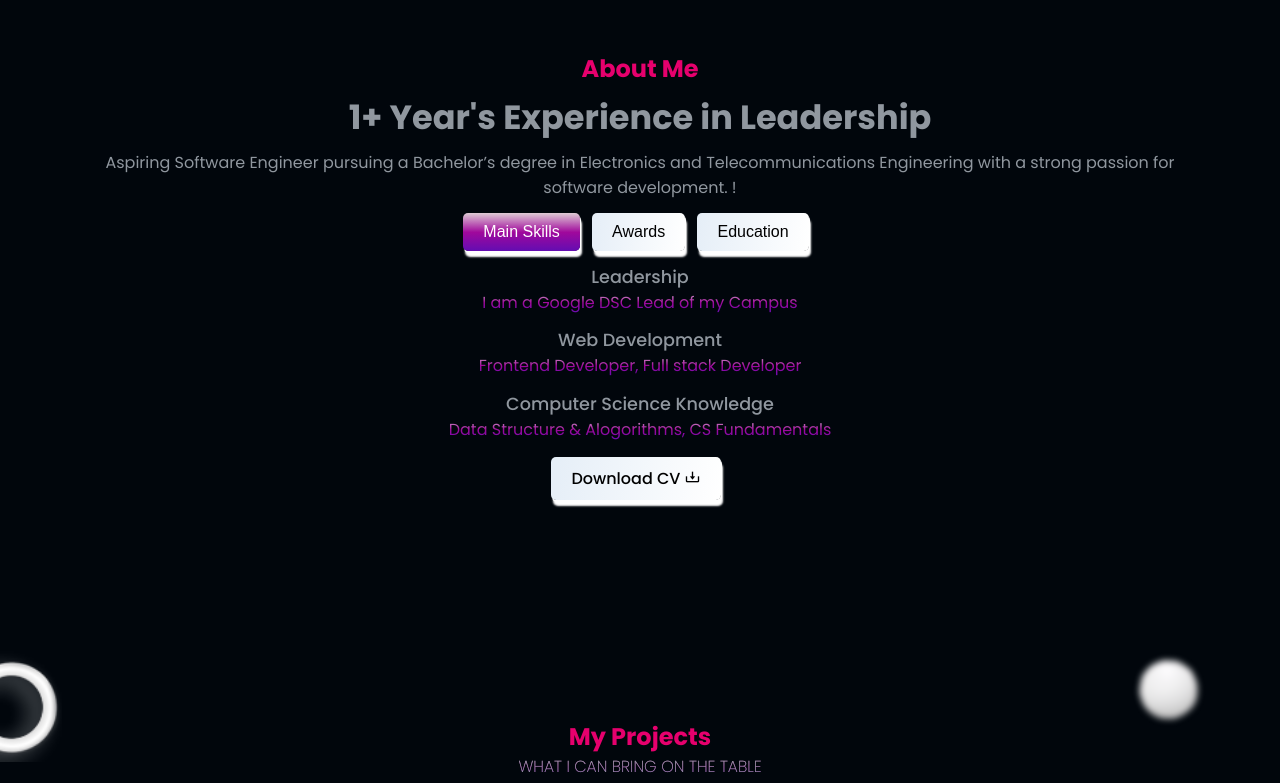
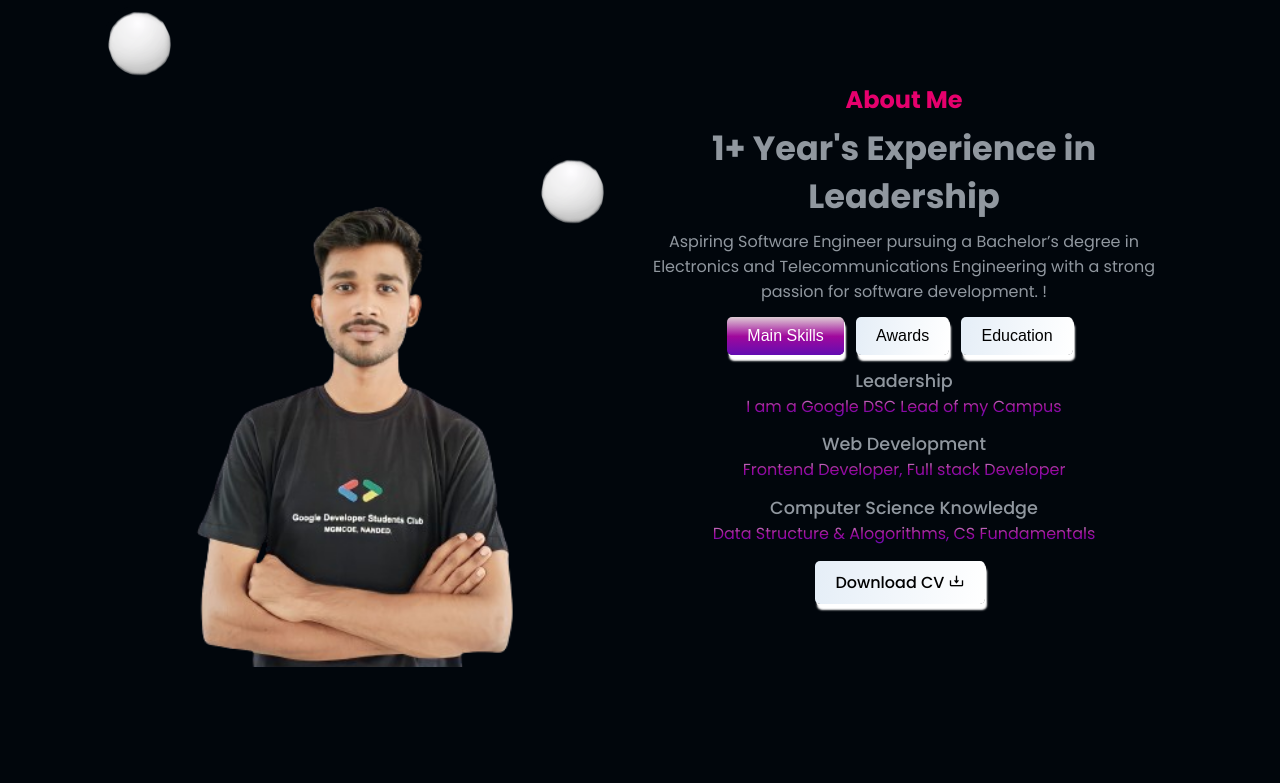
Before and after one commit to nageshkharat/PersonalPortfolio.github.io, a plain HTML site: page index.html in a window 1280 px wide. Shown: the part 887-1670 px from the top of the page. Drawn offline with nearby package versions, Linux system fonts and the light colour scheme.

Commit message:
Update index.html

```diff
--- a/index.html
+++ b/index.html
@@ -80,13 +80,13 @@
     </section>
 
    <section class="about" id="about">
-        <!--<div class="about-img">
+        <div class="about-img">
             <img src="img/nk.png" alt="" class="aboutHero">
             <div class="showcase-ring">
-                <img src="shapes/ring.png" class="ring">
+                <img src="shapes/circle.png" class="ring">
                 <img src="shapes/circle.png" class="circle">
             </div>
-        </div>-->
+        </div>
         <center>
         <div class="about-content">
             <h2 class="heading">About Me</h2>
@@ -215,11 +215,11 @@
         </div>
 
         <div class="showcase">
-            <img src="shapes/ring.png" class="ring">
+            <img src="shapes/circle.png" class="ring">
             <img src="shapes/circle.png" class="circle">
             <img src="shapes/circle.png" class="circle2">
             <img src="shapes/circle.png" class="circle3">
-            <img src="shapes/half-ring.png" class="half-ring">
+            <img src="shapes/circle.png" class="half-ring">
         </div>
     </section>
 
```
